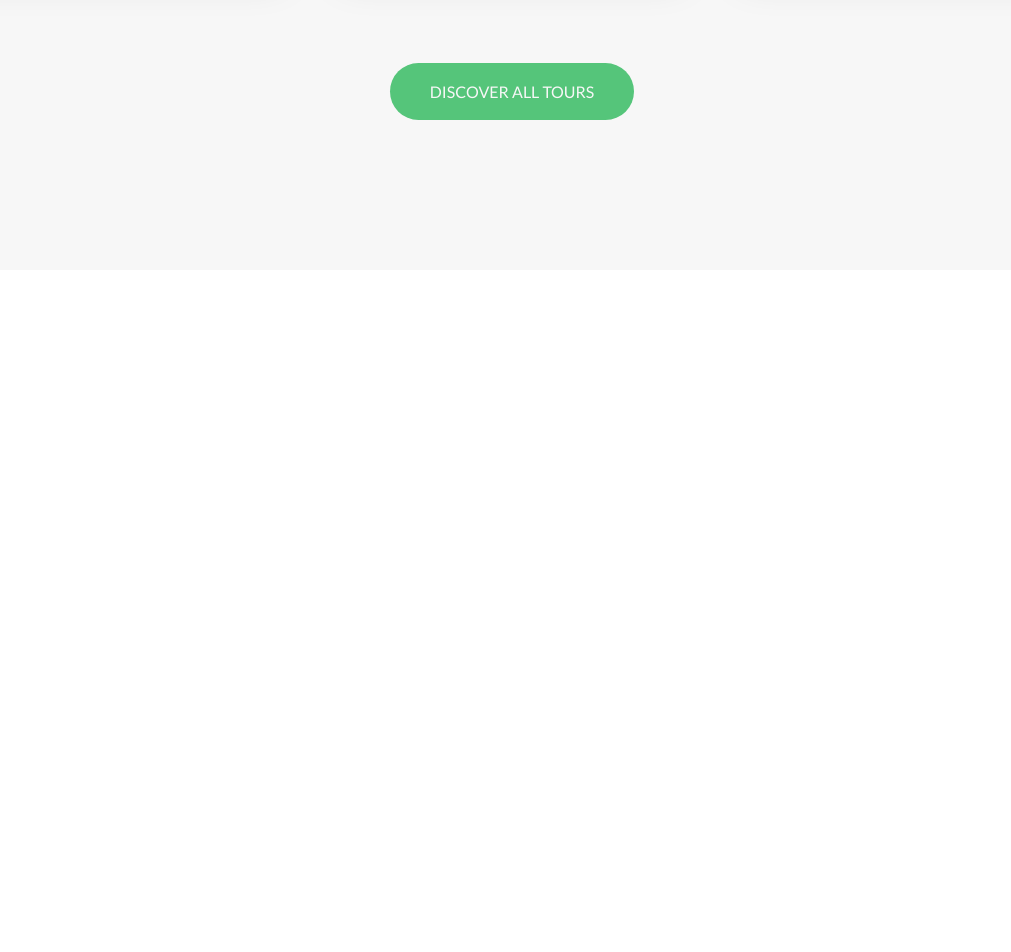
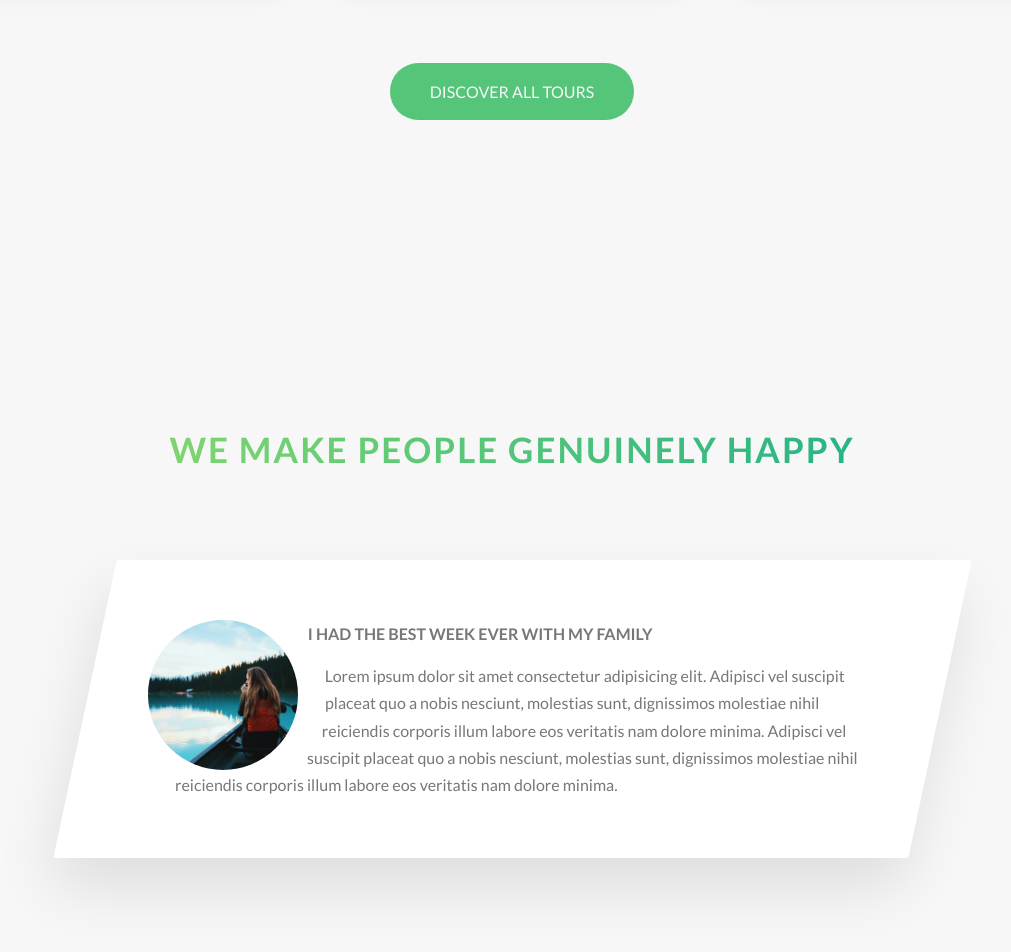
Before and after one commit to ChristianPerryDotDev/natours, a website: page index.html in a window 1280 px wide. Shown: the part 3006-3958 px from the top of the page, without its empty margins (128-1139 px from the left). Before the commit the page ends 3306 px from the top, so only its background shows below. Drawn offline with Linux system fonts and the light colour scheme.

Commit message:
built story component

```diff
--- a/index.html
+++ b/index.html
@@ -222,9 +222,36 @@
             <div class="u-center-text u-margin-top-xl">
                 <a href="#" class="btn btn--green">Discover All Tours</a>
             </div>
+        </section>
+
+        <section class="section-stories">
+            <div class="u-center-text">
+                <h2 class="heading-secondary u-margin-bottom-lg">
+                    We make people genuinely happy
+                </h2>
+            </div>
+
+            <div class="row">
+                <div class="story">
+                    <figure class="story__shape">
+                        <img src="img/nat-8.jpg" alt="Person on a tour" class="story__img">
+                    </figure>
+
+                    <div class="story__text">
+                        <h3 class="heading-tertiary u-margin-bottom-sm">
+                            I had the best week ever with my family
+                        </h3>
+                        <p>Lorem ipsum dolor sit amet consectetur adipisicing elit. Adipisci vel suscipit placeat quo a
+                            nobis nesciunt, molestias sunt, dignissimos molestiae nihil reiciendis corporis illum labore
+                            eos veritatis nam dolore minima. Adipisci vel suscipit placeat quo a
+                            nobis nesciunt, molestias sunt, dignissimos molestiae nihil reiciendis corporis illum labore
+                            eos veritatis nam dolore minima.</p>
+                    </div>
+
+                </div>
+            </div>
 
         </section>
-
 
     </main>
 
--- a/sass/abstracts/_variables.scss
+++ b/sass/abstracts/_variables.scss
@@ -16,6 +16,7 @@ $color-white: #fff;
 $color-black: #000;
 
 // SHADOWS
+$shadow-xlight: rgba($color-black, .10);
 $shadow-light: rgba($color-black, .15);
 $shadow-med: rgba($color-black, .2);
 $shadow-dark: rgba($color-black, .4);
--- /dev/null
+++ b/sass/components/_story.scss
@@ -0,0 +1,31 @@
+.story {
+    width: 75%;
+    margin: 0 auto;
+    box-shadow: 0 3rem 6rem $shadow-xlight;
+    background-color: $color-white;
+    border-radius: 3px;
+    padding: 6rem;
+    padding-left: 9rem;
+    font-size: $default-font-size;
+    transform: skewX(-12deg);
+
+    &__shape {
+        width: 15rem;
+        height: 15rem;
+        float: left;
+        -webkit-shape-outside: circle(50% at 50% 50%);
+        shape-outside: circle(50% at 50% 50%);
+        -webkit-clip-path: circle(50% at 50% 50%);
+        clip-path: circle(50% at 50% 50%);
+        transform: translateX(-3rem) skewX(12deg);
+    }
+
+    &__img {
+        height: 100%;
+    }
+
+    &__text {
+        transform: skewX(12deg);
+    }
+
+}
--- a/sass/main.scss
+++ b/sass/main.scss
@@ -11,6 +11,7 @@
 @import "components/composition";
 @import "components/feature-box";
 @import "components/card";
+@import "components/story";
 
 @import "layout/header";
 @import "layout/grid";
--- a/sass/pages/_home.scss
+++ b/sass/pages/_home.scss
@@ -24,3 +24,9 @@
     padding: 25rem 0 15rem 0;
     margin-top: -10rem;
 }
+
+.section-stories {
+    padding: 15rem 0;
+    background-color: $color-grey-light-1;
+
+}
```
Also changed, not shown: css/style.css.
